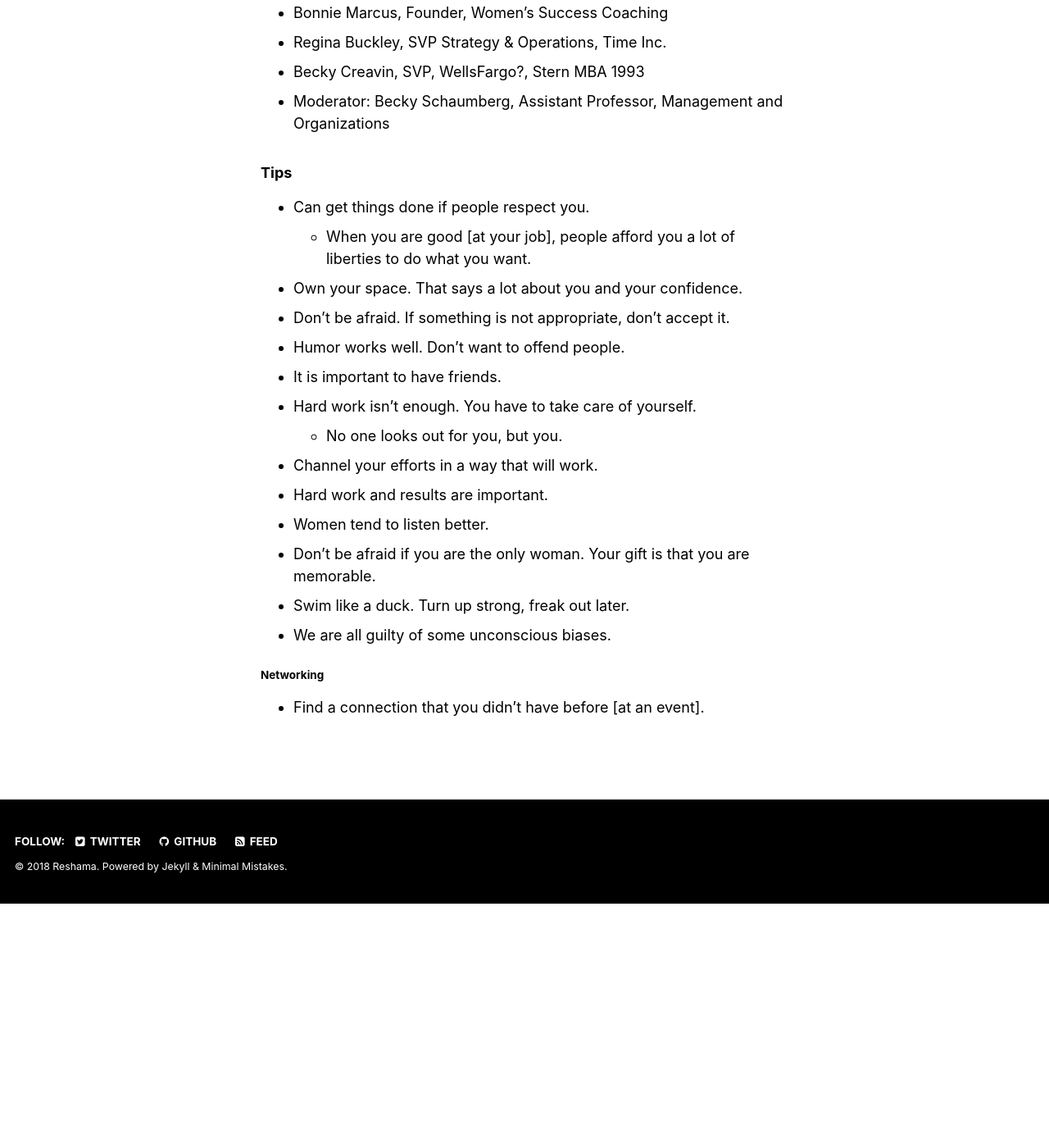
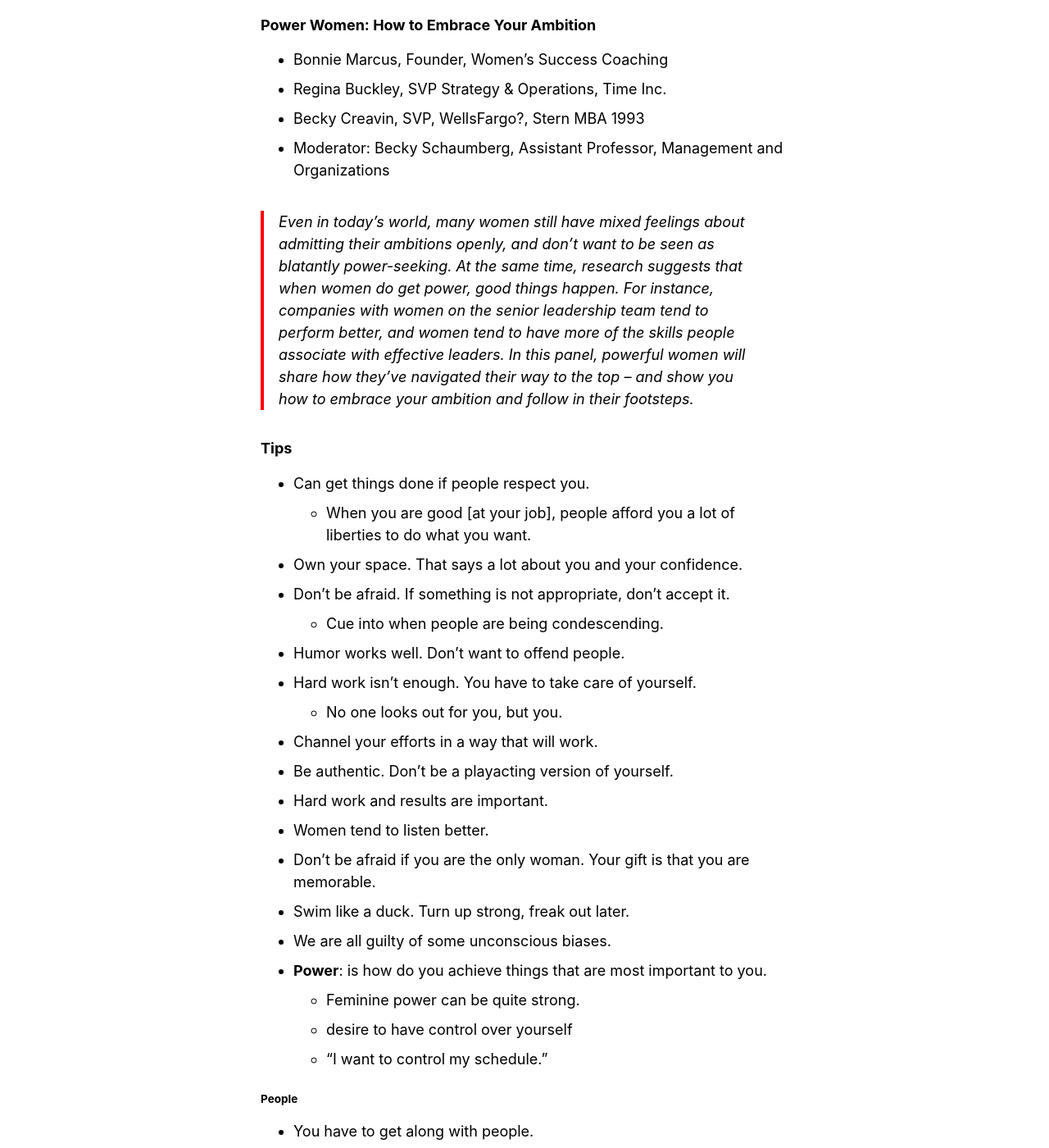
Before and after one commit to reshamas/reshamas.github.io, a Jekyll site: the page built from melange/shared_guidance.md, in a window 1280 px wide and 1400 px high, scrolled down 791 px. Shown: the whole window at 82% size. Built offline with Jekyll 4.4.1, drawn with Linux system fonts in a browser that asks for light colours; before the commit the page ends 1894 px from its top, so only the background shows below that; some of the changed text lies outside the part shown.

Commit message:
Update shared_guidance.md

```diff
--- a/melange/shared_guidance.md
+++ b/melange/shared_guidance.md
@@ -19,27 +20,41 @@ comments: false
 - Be open to feedback
 
 ## [2016 Stern Women in Business Conference](https://nyustern.campusgroups.com/swib/rsvp_boot?id=298967)
-### Session: Women and Power
+### Power Women:  How to Embrace Your Ambition
 - Bonnie Marcus, Founder, Women's Success Coaching
 - Regina Buckley, SVP Strategy & Operations, Time Inc.
 - Becky Creavin, SVP, WellsFargo?, Stern MBA 1993
 - Moderator: Becky Schaumberg, Assistant Professor, Management and Organizations
+
+> Even in today's world, many women still have mixed feelings about admitting their ambitions openly, and don't want to be seen as blatantly power-seeking.  At the same time, research suggests that when women do get power, good things happen.  For instance, companies with women on the senior leadership team tend to perform better, and women tend to have more of the skills people associate with effective leaders.  In this panel, powerful women will share how they've navigated their way to the top -- and show you how to embrace your ambition and follow in their footsteps.
 
 ### Tips
 - Can get things done if people respect you.
   - When you are good [at your job], people afford you a lot of liberties to do what you want.
 - Own your space.  That says a lot about you and your confidence.
 - Don't be afraid.  If something is not appropriate, don't accept it.
+  - Cue into when people are being condescending.
 - Humor works well.  Don't want to offend people.
-- It is important to have friends.
 - Hard work isn't enough. You have to take care of yourself.
   - No one looks out for you, but you.
 - Channel your efforts in a way that will work.
+- Be authentic.  Don't be a playacting version of yourself.
 - Hard work and results are important.
 - Women tend to listen better.
 - Don't be afraid if you are the only woman.  Your gift is that you are memorable.
 - Swim like a duck.  Turn up strong, freak out later.
 - We are all guilty of some unconscious biases.
+- **Power**:  is how do you achieve things that are most important to you.
+  - Feminine power can be quite strong.
+  - desire to have control over yourself
+  - "I want to control my schedule."
+
+
+#### People
+- You have to get along with people.
+  - Make friends with people where it matters.
+  - It is important to have friends.
+- Think of how you would describe your friend in a coaching session.
 
 #### Networking
 - Find a connection that you didn't have before [at an event].
```
Also changed, not shown: other parts of melange/shared_guidance.md (+1 -0 lines).
